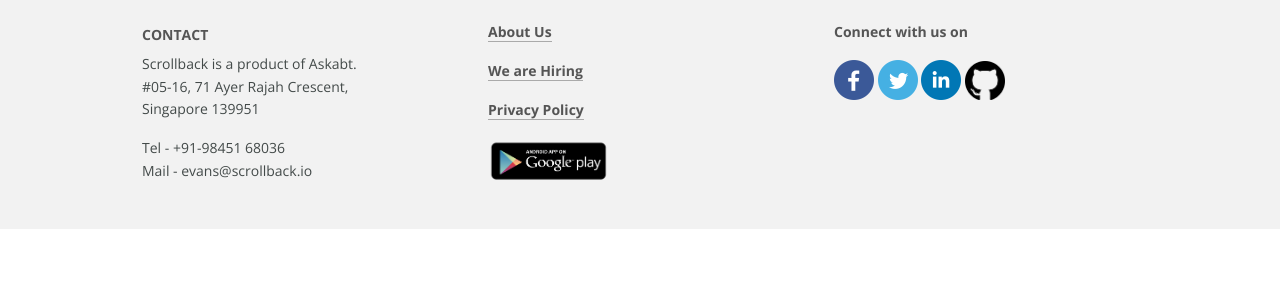
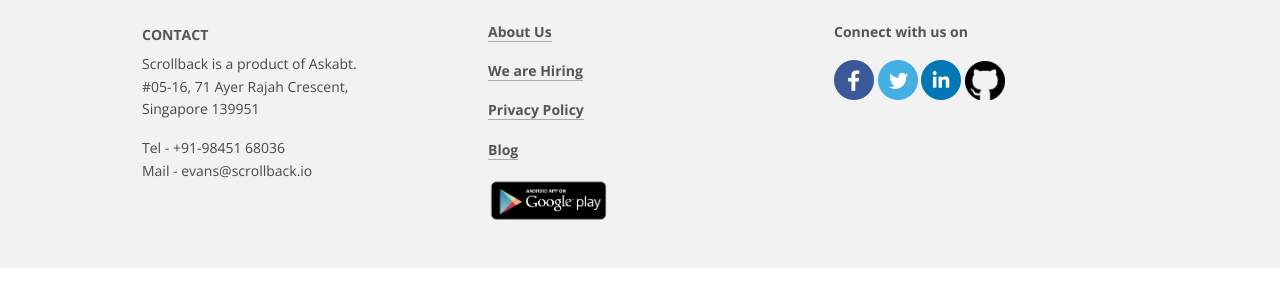
Before and after one commit to aravindet/static, a website: page footer.html in a window 1280 px wide. Drawn offline with nearby package versions, Linux system fonts and the light colour scheme.

Commit message:
added blog to footer

```diff
--- a/footer.html
+++ b/footer.html
@@ -38,6 +38,7 @@
 
 									<p><a href="http://web.scrollback.io/careers/" style=" border-bottom: 1px solid #aaa; color: #555;"target="_blank"><b>We are Hiring</a></p>
 									<p><a href="/privacy.html" target="_blank" style=" border-bottom: 1px solid #aaa; color: #555;"><b>Privacy Policy</a></p>
+									<p><a href="http://blog.scrollback.io/" target="_blank" style=" border-bottom: 1px solid #aaa; color: #555;"><b>Blog</a></p>
 									<p> <a href="https://play.google.com/store/apps/details?id=io.scrollback.app" target="_blank" style="border-bottom: 0px;"><img src="./assets/footer/google.png" width="40%" ></img></a>
 
 
```
